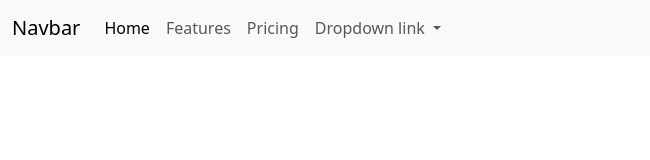
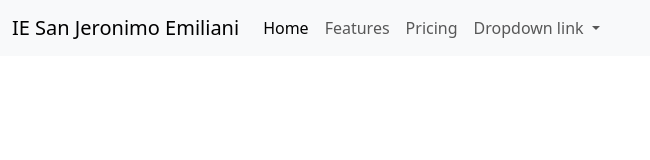
Before and after one commit to JHONMARTINEZJD/MaterialDecimo, a plain HTML site: page Emiliani_Web_TS/index.html in a window 1280 px wide. Shown: the whole page, without its empty margins (0-650 px from the left). Drawn offline with nearby package versions, Linux system fonts and the light colour scheme.

Commit message:
Ver 1.0.6

```diff
--- a/Emiliani_Web_TS/index.html
+++ b/Emiliani_Web_TS/index.html
@@ -17,7 +17,7 @@
     <body>
         <nav class="navbar navbar-expand-lg bg-body-tertiary">
             <div class="container-fluid">
-                <a class="navbar-brand" href="#">Navbar</a>
+                <a class="navbar-brand" href="#">IE San Jeronimo Emiliani</a>
                 <button class="navbar-toggler" type="button"
                     data-bs-toggle="collapse"
                     data-bs-target="#navbarNavDropdown"
```
